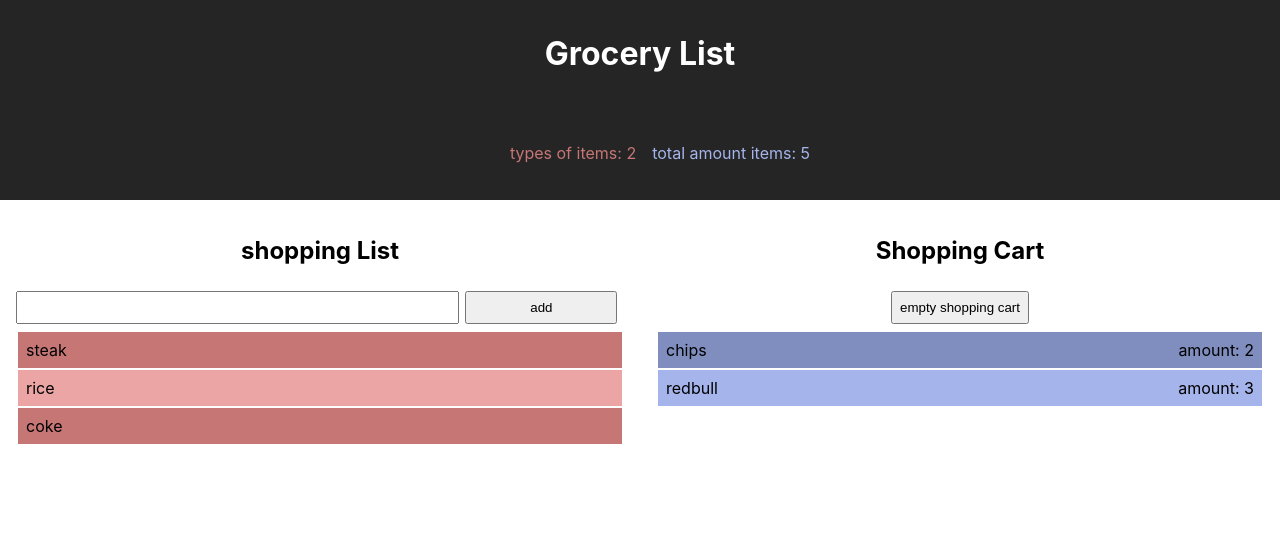
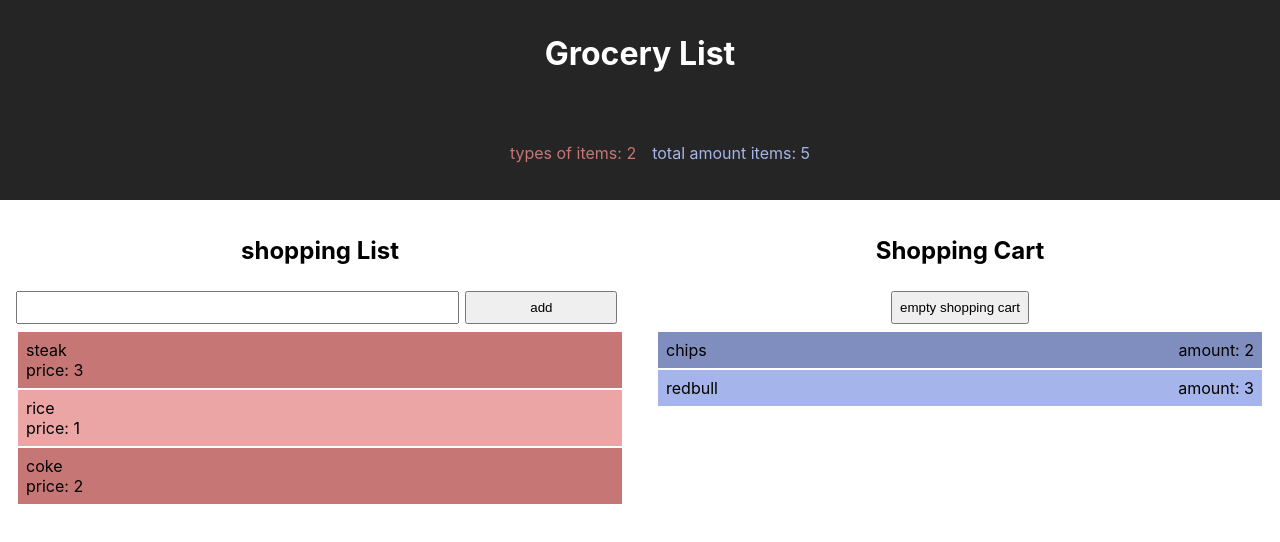
Before and after one commit to Sander-317/grocery_list, a React (Create React App) app: page / in a window 1280 px wide. Shown: the top 542 px of the page. Built offline with nearby package versions, Linux system fonts and the light colour scheme.

Commit message:
added price to the shopping list

```diff
--- a/src/components/Container.js
+++ b/src/components/Container.js
@@ -7,9 +7,9 @@ class Container extends React.Component {
     super(props);
     this.state = {
       groceryItems: [
-        { id: 1, title: "steak" },
-        { id: 2, title: "rice" },
-        { id: 3, title: "coke" },
+        { id: 1, title: "steak", price: "3" },
+        { id: 2, title: "rice", price: "1" },
+        { id: 3, title: "coke", price: "2" },
       ],
       shoppingListItems: [
         { id: 4, title: "chips", amount: 2 },
--- a/src/components/GroceryList.js
+++ b/src/components/GroceryList.js
@@ -7,7 +7,7 @@ function GroceryList({ items, onItemClick, onItemAdd }) {
     <div className="grocery-list">
       <h2>shopping List</h2>
       <InputField onSubmit={onItemAdd} />
-      <List items={items} onItemClick={onItemClick} />
+      <List items={items} onItemClick={onItemClick} showPrice={true} />
     </div>
   );
 }
--- a/src/components/List.js
+++ b/src/components/List.js
@@ -12,6 +12,7 @@ class List extends React.Component {
               item={item}
               clickItem={() => this.props.onItemClick(item)}
               showQuantities={this.props.showQuantities}
+              showPice={this.props.showPrice}
             />
           ))}
         </ul>
--- a/src/components/ListItem.js
+++ b/src/components/ListItem.js
@@ -1,6 +1,6 @@
 import React from "react";
 
-function ListItem({ item, clickItem, showQuantities }) {
+function ListItem({ item, clickItem, showQuantities, showPice }) {
   //   console.log(props);
   return (
     <li
@@ -10,6 +10,11 @@ function ListItem({ item, clickItem, showQuantities }) {
       value={item.title}
     >
       <div>{item.title}</div>
+      {showPice && (
+        <>
+          <div>price: {item.price}</div>
+        </>
+      )}
       {showQuantities && (
         <>
           <div>amount: {item.amount}</div>
```
